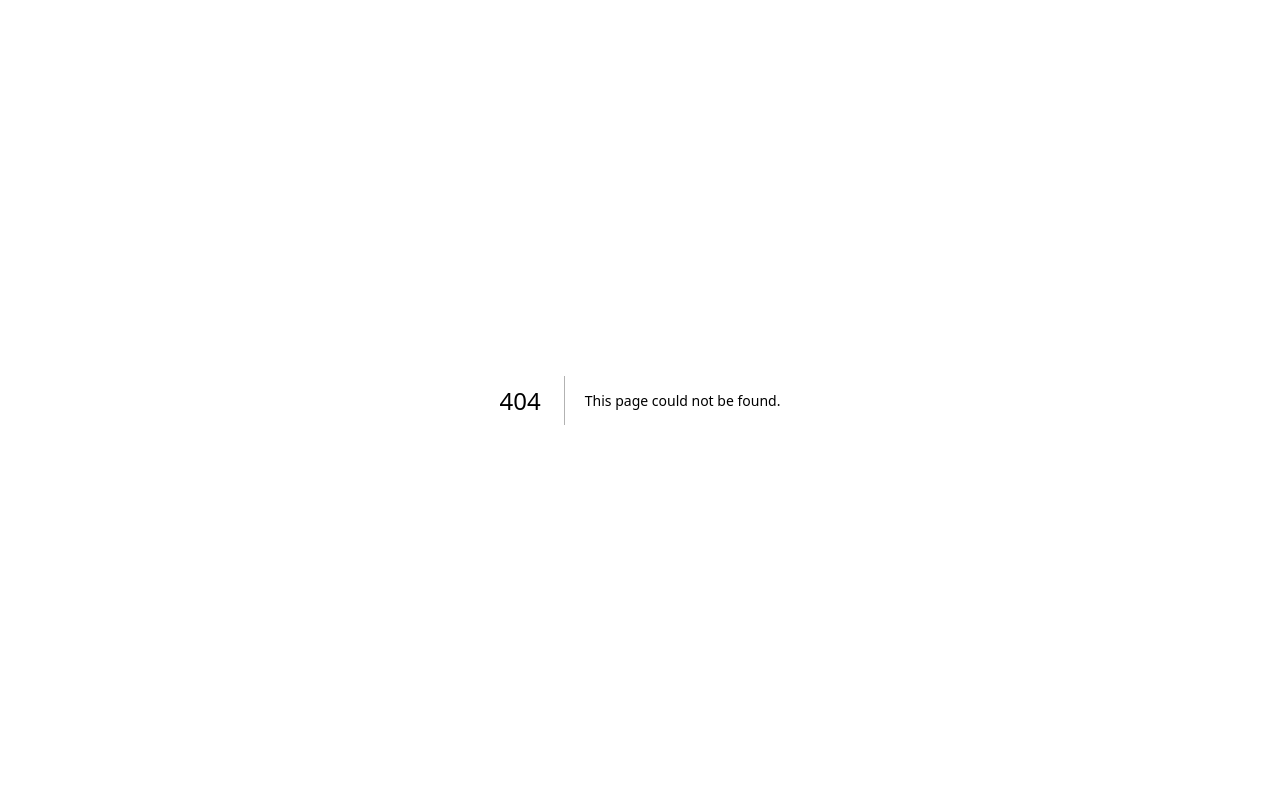
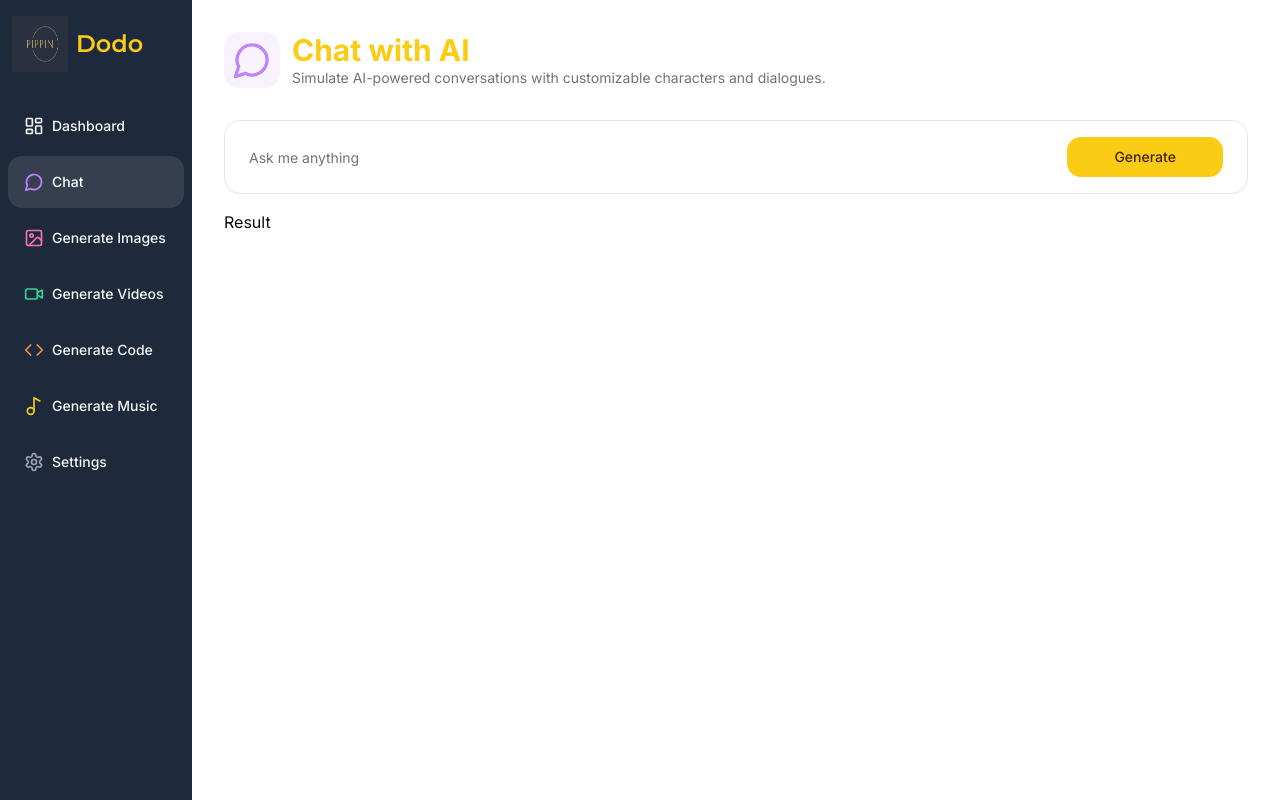
Before and after one commit to aneenajohn/generate-with-ai, a Next.js app: page /chat in a window 1280 px wide. Before the commit this address had no page. Built offline with nearby package versions, Linux system fonts and the light colour scheme.

Commit message:
wip-Add ui skeleton of chat page
Signed-off-by: Aneena John <aneenajohn@gmail.com>

```diff
--- /dev/null
+++ b/app/(dashboard)/chat/constants.ts
@@ -0,0 +1,7 @@
+import { z } from 'zod';
+
+export const formSchema = z.object({
+  prompt: z.string().min(1, {
+    message: 'Prompt is required',
+  }),
+});
--- /dev/null
+++ b/app/(dashboard)/chat/page.tsx
@@ -0,0 +1,77 @@
+'use client';
+
+import React from 'react';
+import { useForm } from 'react-hook-form';
+import { zodResolver } from '@hookform/resolvers/zod';
+import { z } from 'zod';
+
+import Heading from '@/components/heading';
+import { Form, FormControl, FormField, FormItem } from '@/components/ui/form';
+import { Input } from '@/components/ui/input';
+
+import { formSchema } from './constants';
+
+import { MessageCircle } from 'lucide-react';
+import { Button } from '@/components/ui/button';
+
+const ChatPage = () => {
+  const form = useForm<z.infer<typeof formSchema>>({
+    resolver: zodResolver(formSchema),
+    defaultValues: {
+      prompt: '',
+    },
+  });
+
+  const isLoading = form.formState.isSubmitting;
+
+  const onSubmit = async (values: z.infer<typeof formSchema>) => {
+    console.log(values);
+  };
+
+  return (
+    <div>
+      <Heading
+        title='Chat with AI'
+        description='Simulate AI-powered conversations with customizable characters and dialogues.'
+        icon={MessageCircle}
+        iconColor='text-purple-400'
+        bgColor='bg-purple-400/10'
+      />
+      <div className='px-4 lg:px-8'>
+        <div>
+          <Form {...form}>
+            <form
+              onSubmit={form.handleSubmit(onSubmit)}
+              className='w-full grid grid-cols-12 gap-2 focus-within:shadow-sm border rounded-lg py-4 px-3 md:px-6 cursor-pointer'
+            >
+              <FormField
+                name='prompt'
+                render={({ field }) => (
+                  <FormItem className='col-span-12 lg:col-span-10'>
+                    <FormControl className='m-0 p-0'>
+                      <Input
+                        className='border-0 outline-none focus-visible:ring-0 focus-visible:ring-transparent'
+                        disabled={isLoading}
+                        placeholder='Ask me anything'
+                        {...field}
+                      />
+                    </FormControl>
+                  </FormItem>
+                )}
+              />
+              <Button
+                className='col-span-12 lg:col-span-2 w-full'
+                disabled={isLoading}
+              >
+                Generate
+              </Button>
+            </form>
+          </Form>
+        </div>
+        <div className='space-y-4 my-4'>Result</div>
+      </div>
+    </div>
+  );
+};
+
+export default ChatPage;
--- a/app/page.tsx
+++ b/app/page.tsx
@@ -13,10 +13,10 @@
 
   return (
     <>
-      {/* <div className='grid min-h-screen overflow-hidden items-stretch gap-0'>
+      <div className='grid min-h-screen overflow-hidden items-stretch gap-0'>
         <header className='sticky top-0 z-50 bg-white border-b border-gray-100 backdrop-filter backdrop-blur-sm/20 py-2 md:py-4 dark:bg-gray-950 dark:border-gray-950'>
           <div className='container flex items-center justify-between px-4 md:px-6'>
-            <Link className='flex items-center space-x-2 font-medium' href='#'>
+            {/* <Link className='flex items-center space-x-2 font-medium' href='#'>
               <span className='h-6 w-6 overflow-hidden rounded-lg'>
                 <Image
                   alt='Logo'
@@ -63,24 +63,25 @@
               >
                 Music
               </Link>
-            </nav>
+            </nav> */}
             <div className='flex items-center space-x-4'>
+              {/* dark:border-gray-800 dark:border-gray-800 dark:bg-gray-950 dark:hover:bg-gray-950 dark:hover:text-gray-50 dark:focus-visible:ring-gray-300' */}
               <Link
-                className='inline-flex h-10 items-center rounded-md border border-gray-200 border-gray-200 bg-white px-8 text-sm font-medium shadow-sm space-x-2 dark:border-gray-800 dark:border-gray-800 dark:bg-gray-950 dark:hover:bg-gray-950 dark:hover:text-gray-50 dark:focus-visible:ring-gray-300'
+                className='inline-flex h-10 items-center rounded-md border border-gray-200 border-gray-200 bg-white px-8 text-sm font-medium shadow-sm space-x-2'
                 href='/sign-in'
               >
-                <Button>Sign in</Button>
+                Sign in
               </Link>
               <Link
-                className='inline-flex h-10 items-center rounded-md bg-gray-900 px-8 text-sm font-medium text-gray-50 shadow transition-colors hover:bg-gray-900/90 focus-visible:outline-none focus-visible:ring-1 focus-visible:ring-gray-950 disabled:pointer-events-none disabled:opacity-50 dark:bg-gray-50 dark:text-gray-900 dark:hover:bg-gray-50/90 dark:focus-visible:ring-gray-300'
+                className='inline-flex h-10 items-center rounded-md bg-primary px-8 text-sm font-medium text-primary-foreground shadow transition-colors  focus-visible:outline-none focus-visible:ring-1 focus-visible:ring-gray-950 disabled:pointer-events-none disabled:opacity-50'
                 href='/sign-up'
               >
-                <Button>Sign up</Button>
+                Sign up
               </Link>
             </div>
           </div>
         </header>
-      </div> */}
+      </div>
     </>
   );
 }
--- /dev/null
+++ b/components/heading.tsx
@@ -0,0 +1,33 @@
+import { LucideIcon } from 'lucide-react';
+import React from 'react';
+
+import { cn } from '@/lib/utils';
+
+type HeadingProps = {
+  title: string;
+  description: string;
+  icon: LucideIcon;
+  iconColor?: string;
+  bgColor?: string;
+};
+const heading = ({
+  title,
+  description,
+  icon: Icon,
+  iconColor,
+  bgColor,
+}: HeadingProps) => {
+  return (
+    <div className='px-4 lg:px-8 flex items-center gap-x-3 mb-8'>
+      <div className={cn('p-2 w-fit rounded-md', bgColor)}>
+        <Icon className={cn('w-10 h-10', iconColor)} />
+      </div>
+      <div>
+        <h2 className='text-3xl font-bold text-primary'>{title}</h2>
+        <p className='text-sm text-muted-foreground'>{description}</p>
+      </div>
+    </div>
+  );
+};
+
+export default heading;
--- /dev/null
+++ b/components/ui/form.tsx
@@ -0,0 +1,176 @@
+import * as React from "react"
+import * as LabelPrimitive from "@radix-ui/react-label"
+import { Slot } from "@radix-ui/react-slot"
+import {
+  Controller,
+  ControllerProps,
+  FieldPath,
+  FieldValues,
+  FormProvider,
+  useFormContext,
+} from "react-hook-form"
+
+import { cn } from "@/lib/utils"
+import { Label } from "@/components/ui/label"
+
+const Form = FormProvider
+
+type FormFieldContextValue<
+  TFieldValues extends FieldValues = FieldValues,
+  TName extends FieldPath<TFieldValues> = FieldPath<TFieldValues>
+> = {
+  name: TName
+}
+
+const FormFieldContext = React.createContext<FormFieldContextValue>(
+  {} as FormFieldContextValue
+)
+
+const FormField = <
+  TFieldValues extends FieldValues = FieldValues,
+  TName extends FieldPath<TFieldValues> = FieldPath<TFieldValues>
+>({
+  ...props
+}: ControllerProps<TFieldValues, TName>) => {
+  return (
+    <FormFieldContext.Provider value={{ name: props.name }}>
+      <Controller {...props} />
+    </FormFieldContext.Provider>
+  )
+}
+
+const useFormField = () => {
+  const fieldContext = React.useContext(FormFieldContext)
+  const itemContext = React.useContext(FormItemContext)
+  const { getFieldState, formState } = useFormContext()
+
+  const fieldState = getFieldState(fieldContext.name, formState)
+
+  if (!fieldContext) {
+    throw new Error("useFormField should be used within <FormField>")
+  }
+
+  const { id } = itemContext
+
+  return {
+    id,
+    name: fieldContext.name,
+    formItemId: `${id}-form-item`,
+    formDescriptionId: `${id}-form-item-description`,
+    formMessageId: `${id}-form-item-message`,
+    ...fieldState,
+  }
+}
+
+type FormItemContextValue = {
+  id: string
+}
+
+const FormItemContext = React.createContext<FormItemContextValue>(
+  {} as FormItemContextValue
+)
+
+const FormItem = React.forwardRef<
+  HTMLDivElement,
+  React.HTMLAttributes<HTMLDivElement>
+>(({ className, ...props }, ref) => {
+  const id = React.useId()
+
+  return (
+    <FormItemContext.Provider value={{ id }}>
+      <div ref={ref} className={cn("space-y-2", className)} {...props} />
+    </FormItemContext.Provider>
+  )
+})
+FormItem.displayName = "FormItem"
+
+const FormLabel = React.forwardRef<
+  React.ElementRef<typeof LabelPrimitive.Root>,
+  React.ComponentPropsWithoutRef<typeof LabelPrimitive.Root>
+>(({ className, ...props }, ref) => {
+  const { error, formItemId } = useFormField()
+
+  return (
+    <Label
+      ref={ref}
+      className={cn(error && "text-destructive", className)}
+      htmlFor={formItemId}
+      {...props}
+    />
+  )
+})
+FormLabel.displayName = "FormLabel"
+
+const FormControl = React.forwardRef<
+  React.ElementRef<typeof Slot>,
+  React.ComponentPropsWithoutRef<typeof Slot>
+>(({ ...props }, ref) => {
+  const { error, formItemId, formDescriptionId, formMessageId } = useFormField()
+
+  return (
+    <Slot
+      ref={ref}
+      id={formItemId}
+      aria-describedby={
+        !error
+          ? `${formDescriptionId}`
+          : `${formDescriptionId} ${formMessageId}`
+      }
+      aria-invalid={!!error}
+      {...props}
+    />
+  )
+})
+FormControl.displayName = "FormControl"
+
+const FormDescription = React.forwardRef<
+  HTMLParagraphElement,
+  React.HTMLAttributes<HTMLParagraphElement>
+>(({ className, ...props }, ref) => {
+  const { formDescriptionId } = useFormField()
+
+  return (
+    <p
+      ref={ref}
+      id={formDescriptionId}
+      className={cn("text-sm text-muted-foreground", className)}
+      {...props}
+    />
+  )
+})
+FormDescription.displayName = "FormDescription"
+
+const FormMessage = React.forwardRef<
+  HTMLParagraphElement,
+  React.HTMLAttributes<HTMLParagraphElement>
+>(({ className, children, ...props }, ref) => {
+  const { error, formMessageId } = useFormField()
+  const body = error ? String(error?.message) : children
+
+  if (!body) {
+    return null
+  }
+
+  return (
+    <p
+      ref={ref}
+      id={formMessageId}
+      className={cn("text-sm font-medium text-destructive", className)}
+      {...props}
+    >
+      {body}
+    </p>
+  )
+})
+FormMessage.displayName = "FormMessage"
+
+export {
+  useFormField,
+  Form,
+  FormItem,
+  FormLabel,
+  FormControl,
+  FormDescription,
+  FormMessage,
+  FormField,
+}
--- /dev/null
+++ b/components/ui/input.tsx
@@ -0,0 +1,25 @@
+import * as React from "react"
+
+import { cn } from "@/lib/utils"
+
+export interface InputProps
+  extends React.InputHTMLAttributes<HTMLInputElement> {}
+
+const Input = React.forwardRef<HTMLInputElement, InputProps>(
+  ({ className, type, ...props }, ref) => {
+    return (
+      <input
+        type={type}
+        className={cn(
+          "flex h-10 w-full rounded-md border border-input bg-background px-3 py-2 text-sm ring-offset-background file:border-0 file:bg-transparent file:text-sm file:font-medium placeholder:text-muted-foreground focus-visible:outline-none focus-visible:ring-2 focus-visible:ring-ring focus-visible:ring-offset-2 disabled:cursor-not-allowed disabled:opacity-50",
+          className
+        )}
+        ref={ref}
+        {...props}
+      />
+    )
+  }
+)
+Input.displayName = "Input"
+
+export { Input }
--- /dev/null
+++ b/components/ui/label.tsx
@@ -0,0 +1,26 @@
+"use client"
+
+import * as React from "react"
+import * as LabelPrimitive from "@radix-ui/react-label"
+import { cva, type VariantProps } from "class-variance-authority"
+
+import { cn } from "@/lib/utils"
+
+const labelVariants = cva(
+  "text-sm font-medium leading-none peer-disabled:cursor-not-allowed peer-disabled:opacity-70"
+)
+
+const Label = React.forwardRef<
+  React.ElementRef<typeof LabelPrimitive.Root>,
+  React.ComponentPropsWithoutRef<typeof LabelPrimitive.Root> &
+    VariantProps<typeof labelVariants>
+>(({ className, ...props }, ref) => (
+  <LabelPrimitive.Root
+    ref={ref}
+    className={cn(labelVariants(), className)}
+    {...props}
+  />
+))
+Label.displayName = LabelPrimitive.Root.displayName
+
+export { Label }
--- a/package.json
+++ b/package.json
@@ -10,7 +10,9 @@
   },
   "dependencies": {
     "@clerk/nextjs": "^4.29.11",
+    "@hookform/resolvers": "^3.3.4",
     "@radix-ui/react-dialog": "^1.0.5",
+    "@radix-ui/react-label": "^2.0.2",
     "@radix-ui/react-slot": "^1.0.2",
     "class-variance-authority": "^0.7.0",
     "clsx": "^2.1.0",
@@ -18,8 +20,10 @@
     "next": "14.1.4",
     "react": "^18",
     "react-dom": "^18",
+    "react-hook-form": "^7.51.2",
     "tailwind-merge": "^2.2.2",
-    "tailwindcss-animate": "^1.0.7"
+    "tailwindcss-animate": "^1.0.7",
+    "zod": "^3.22.4"
   },
   "devDependencies": {
     "@types/node": "^20",
```
Also changed, not shown: 1 other file (tests, documents, lock files or other folders).
